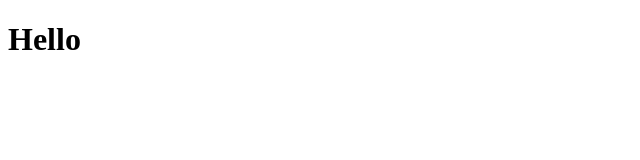
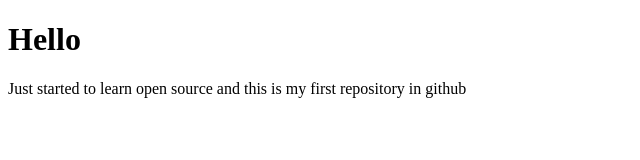
Before and after one commit to tushar-313/first-repo, a plain HTML site: page indexx.html in a window 1280 px wide. Shown: the whole page, without its empty margins (0-640 px from the left). Drawn offline with Linux system fonts and the light colour scheme.

Commit message:
Update index.html

```diff
--- a/indexx.html
+++ b/indexx.html
@@ -3,9 +3,10 @@
 <head>
     <meta charset="UTF-8">
     <meta name="viewport" content="width=device-width, initial-scale=1.0">
-    <title>Document</title>
+    <title>Github</title>
 </head>
 <body>
     <h1> Hello </h1>
+    <p>Just started to learn open source and this is my first repository in github</p>
 </body>
 </html>
```
